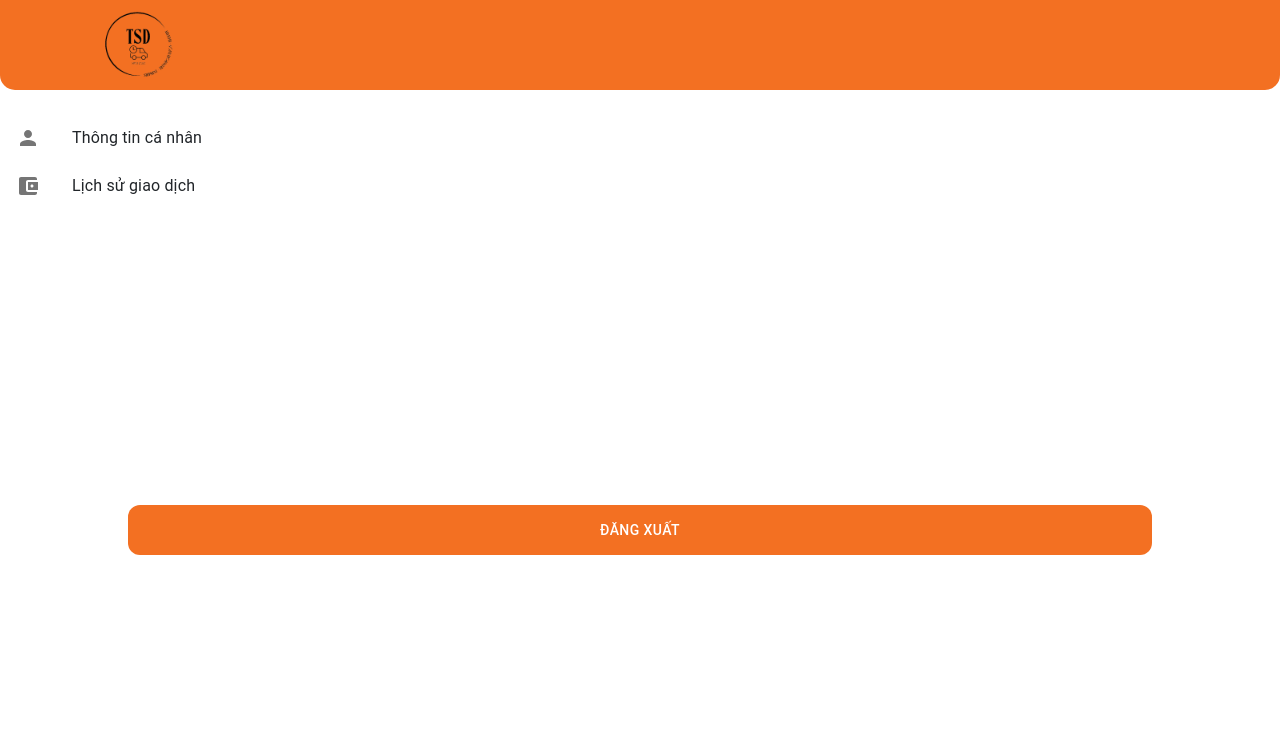
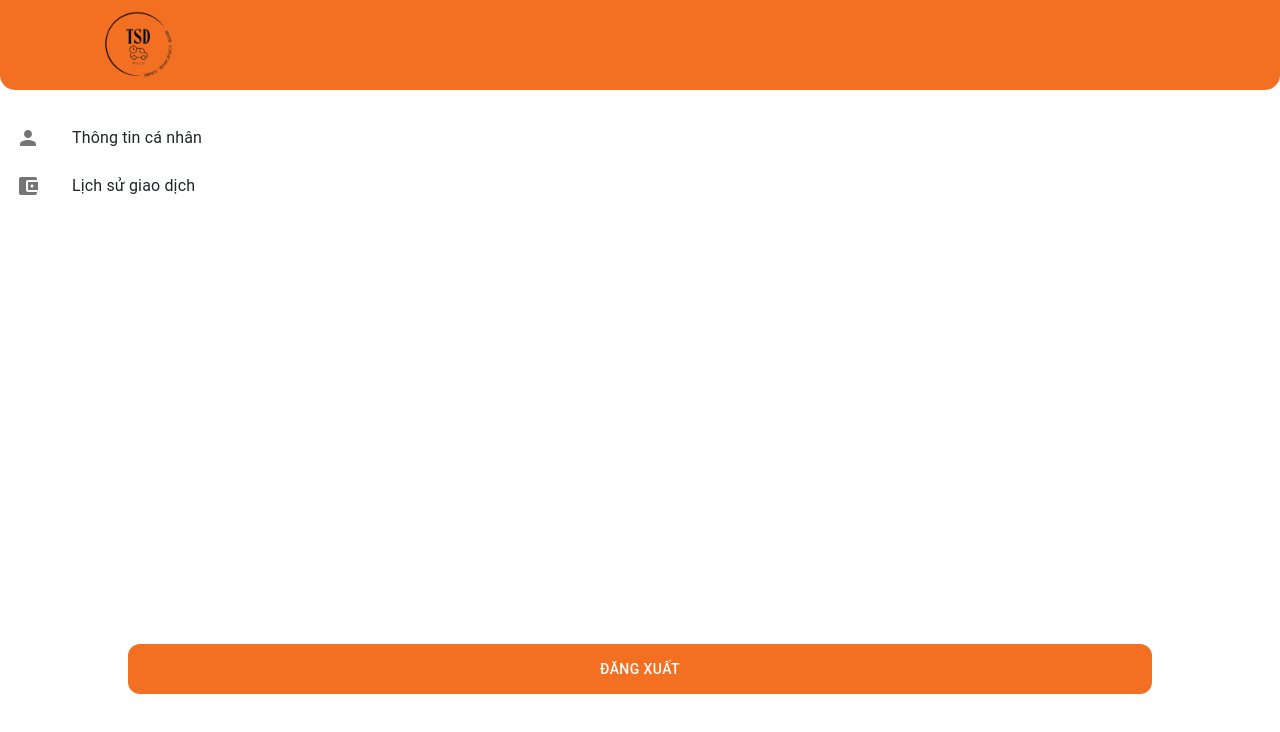
Before and after one commit to Gorst0902/exe202, a React (Create React App) app: page /settings in a window 1280 px wide. Shown: the top 732 px of the page. Built offline with nearby package versions, Linux system fonts and the light colour scheme.

Commit message:
update UI

```diff
--- a/public/index.html
+++ b/public/index.html
@@ -2,7 +2,7 @@
 <html lang="en">
   <head>
     <meta charset="utf-8" />
-    <link rel="icon" href="%PUBLIC_URL%/favicon.ico" />
+    <link rel="icon" href="%PUBLIC_URL%/exe.png" />
     <meta name="viewport" content="width=device-width, initial-scale=1" />
     <meta name="theme-color" content="#000000" />
     <meta
@@ -31,7 +31,7 @@
       crossorigin="anonymous"
       referrerpolicy="no-referrer"
     />
-    <title>Tsd Delivery</title>
+    <title>TSD Delivery</title>
   </head>
 
   <body>
--- a/src/pages/SettingPage/SettingList.js
+++ b/src/pages/SettingPage/SettingList.js
@@ -33,7 +33,7 @@ export default function SettingList() {
     navigate("/login"); // Chuyển hướng sau khi logout
   };
   return (
-    <div>
+    <div style={{ display: "flex", flexDirection: "column", height: "100vh" }}>
       <UserHeader />
       <List>
         <ListItem button component={Link} to="/userinfo">
@@ -71,12 +71,7 @@ export default function SettingList() {
       {roleUser === "USER" && <UserFooter />}
       {roleUser === "DRIVER" && <Footer />}
       <div
-        style={{
-          display: "flex",
-          alignItems: "center",
-          justifyContent: "center",
-          height: "80vh",
-        }}
+        style={{ marginTop: "auto", textAlign: "center", marginBottom: "90px" }}
       >
         <Button
           onClick={handleLogout}
```
Also changed, not shown: public/exe.png (added).
